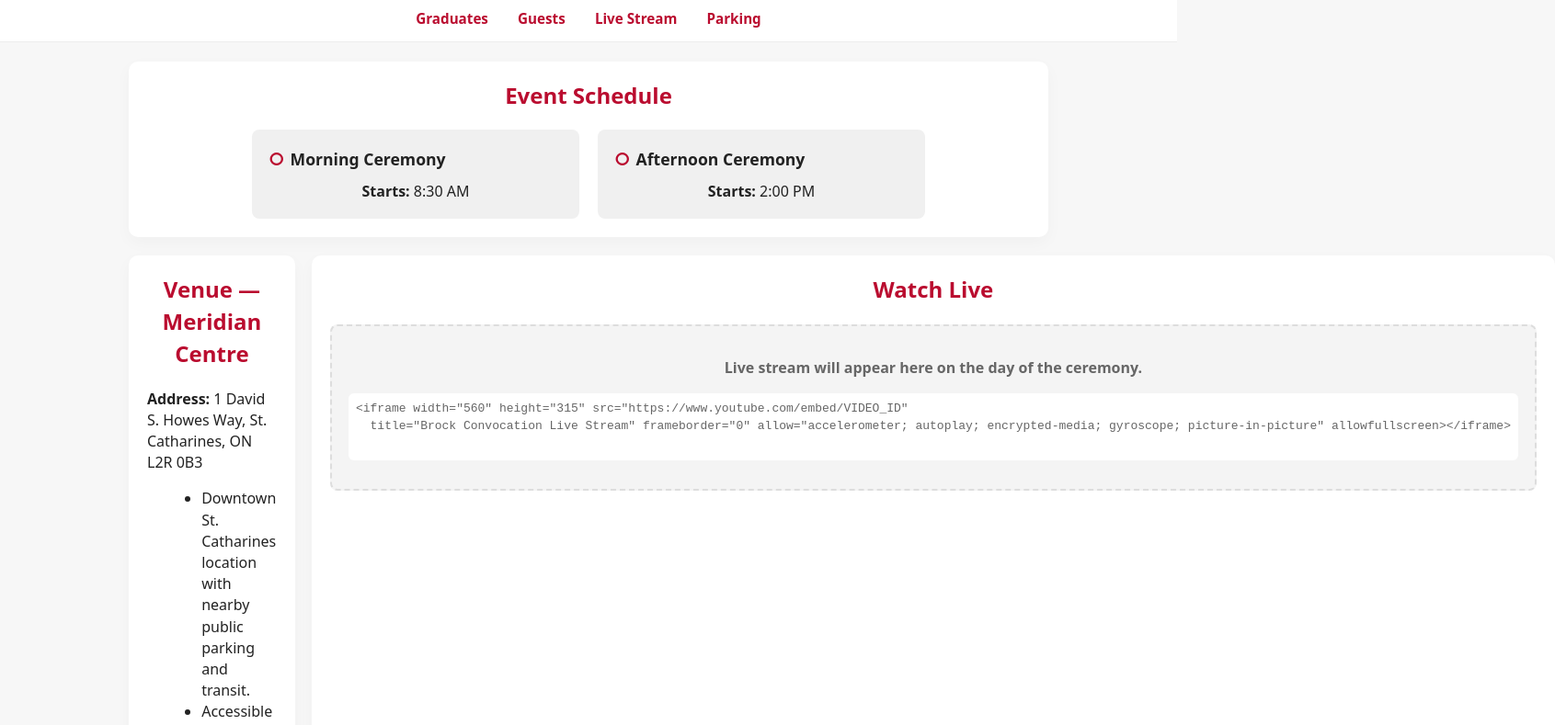
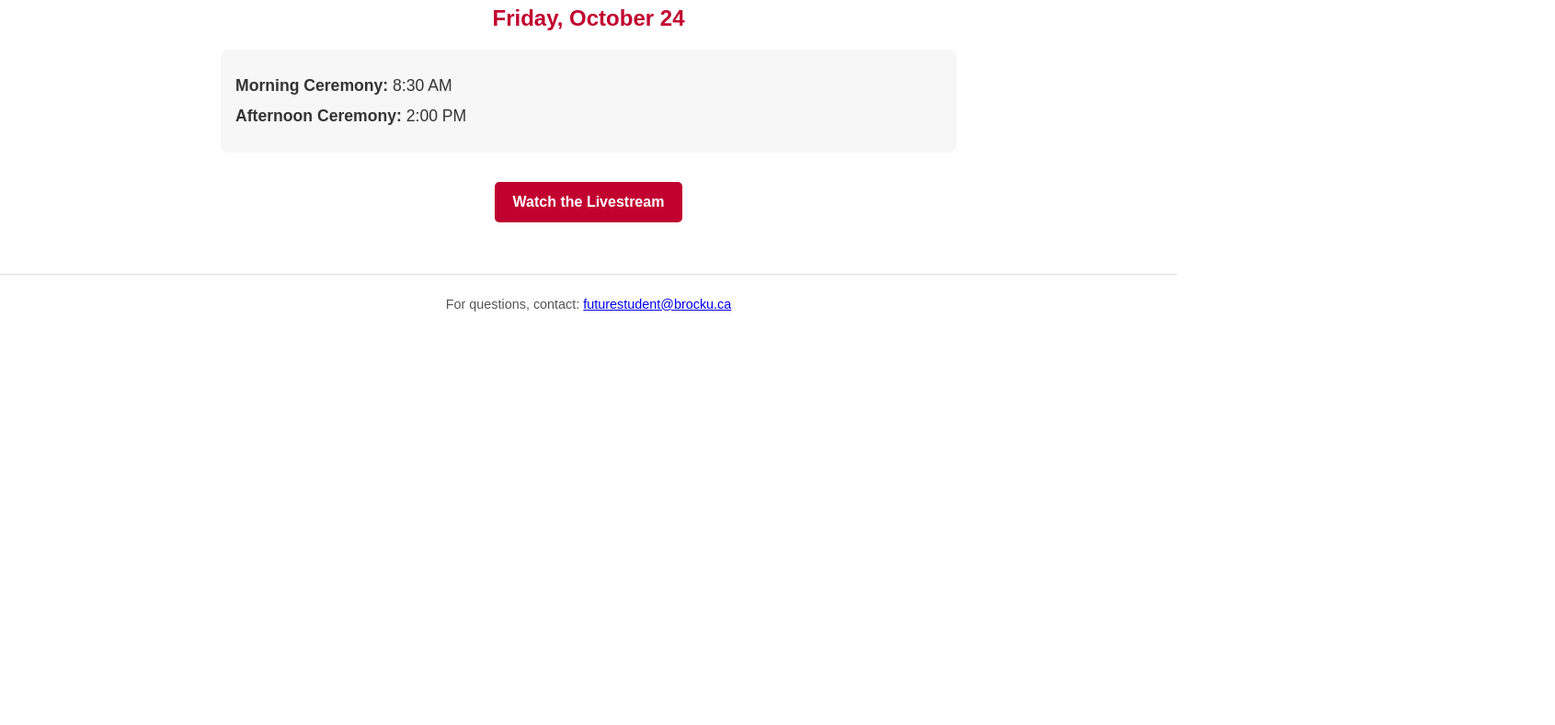
Before and after one commit to brockuniversityfall25/Convocation, a plain HTML site: page index.html in a window 1280 px wide. Shown: the part 179-968 px from the top of the page at 92% size, 1691 px wide, since content can reach past the window. After the commit the page ends 800 px from the top, so only its background shows below. Drawn offline with Linux system fonts and the light colour scheme.

Commit message:
Add files via upload

```diff
--- a/index.html
+++ b/index.html
@@ -1,169 +1,119 @@
 <!DOCTYPE html>
 <html lang="en">
 <head>
-<meta charset="utf-8" />
-<meta name="viewport" content="width=device-width,initial-scale=1" />
-<title>Brock University — Fall Convocation (Meridian Centre)</title>
+  <meta charset="UTF-8" />
+  <meta name="viewport" content="width=device-width, initial-scale=1.0" />
+  <title>Brock University Convocation</title>
   <style>
-  :root{
-    --brock-red:#BA0C2F;
-    --bg:#f7f7f7;
-    --text:#222;
-    --card:#f0f0f0;
-    --maxw:1000px;
-    font-family: system-ui, -apple-system, "Segoe UI", Roboto, "Helvetica Neue", Arial;
+    body {
+      font-family: Arial, Helvetica, sans-serif;
+      margin: 0;
+      padding: 0;
+      background-color: #ffffff;
+      color: #333;
     }
-  html { scroll-behavior: smooth; }
-  body { margin:0; background:var(--bg); color:var(--text); line-height:1.45; }
-  a.skip-link{ position:absolute; left:-999px; top:auto; width:1px; height:1px; overflow:hidden; }
-  a.skip-link:focus{ left:8px; top:8px; width:auto; height:auto; padding:8px 12px; background:#000; color:#fff; z-index:9999; border-radius:4px; text-decoration:none; }
 
-  /* Logo bar */
-  .logo-bar{ background:#fff; border-bottom:4px solid var(--brock-red); text-align:center; padding:10px 12px; }
-  .logo-bar img{ max-width:320px; height:auto; display:inline-block; }
+    header {
+      background-color: #c10230; /* Brock red */
+      color: white;
+      text-align: center;
+      padding: 1.5rem 1rem;
+      font-size: 1.8rem;
+      font-weight: bold;
+      letter-spacing: 2px;
+    }
 
-  /* Header */
-  header{ background:var(--brock-red); color:#fff; text-align:center; padding:28px 16px; }
-  header h1{ margin:0; font-size:1.9rem; letter-spacing:0.5px; }
-  header p{ margin:6px 0 0; }
+    main {
+      padding: 1.5rem;
+      max-width: 800px;
+      margin: 0 auto;
+    }
 
-  /* Navigation */
-  nav{ background:#fff; text-align:center; padding:12px 10px; box-shadow: 0 1px 0 rgba(0,0,0,0.04); position:sticky; top:0; z-index:50; }
-  nav a{ margin:0 14px; color:var(--brock-red); font-weight:600; text-decoration:none; font-size:0.95rem; }
-  nav a:focus, nav a:hover{ text-decoration:underline; outline-offset:2px; }
+    h1, h2 {
+      text-align: center;
+      color: #c10230;
+    }
 
-  .wrap{ max-width:var(--maxw); margin:22px auto; padding:0 16px; }
+    .schedule {
+      background: #f7f7f7;
+      padding: 1rem;
+      border-radius: 8px;
+      margin: 1rem 0;
+    }
 
-  .card{ background:#fff; border-radius:10px; padding:20px; box-shadow: 0 6px 18px rgba(0,0,0,0.03); margin-bottom:20px; }
-  h2{ color:var(--brock-red); margin-top:0; text-align:center; }
-  .schedule{ display:flex; gap:20px; justify-content:center; flex-wrap:wrap; margin-top:16px; }
-  .slot{ background:var(--card); padding:18px; border-radius:8px; width:320px; text-align:center; }
-  .slot h3{ margin:0; font-size:1.1rem; color:var(--text); display:flex; align-items:center; gap:6px; }
-  .slot h3::before{ content:"\25CB"; color:var(--brock-red); font-size:1.2rem; } /* Outline circle icon */
-  .slot p{ margin:10px 0 0; font-size:1rem; }
+    .schedule-item {
+      margin: 0.8rem 0;
+      font-size: 1.1rem;
+    }
 
-  .section{ margin-top:50px; }
-  ul{ margin:8px 0 0 1.2rem; }
-  .two-col{ display:grid; grid-template-columns:1fr 1fr; gap:18px; }
-  @media (max-width:760px){ .two-col{ grid-template-columns:1fr; } .slot{ width:100%; } }
+    .livestream {
+      text-align: center;
+      margin: 2rem 0;
+    }
 
-  .embed-placeholder{ background:#f4f4f4; border:2px dashed #ddd; border-radius:8px; padding:18px; text-align:center; color:#666; }
+    .livestream a {
+      display: inline-block;
+      background-color: #c10230;
+      color: white;
+      text-decoration: none;
+      padding: 0.8rem 1.2rem;
+      border-radius: 5px;
+      font-weight: bold;
+      transition: background-color 0.3s ease;
+    }
 
-  footer{ text-align:center; padding:18px; color:#666; font-size:0.95rem; margin:26px 0; }
-  footer a{ color:var(--brock-red); text-decoration:none; }
-  footer a:hover{text-decoration:underline;}
+    .livestream a:hover {
+      background-color: #a00026;
+    }
+
+    footer {
+      text-align: center;
+      font-size: 0.9rem;
+      color: #555;
+      padding: 1.5rem 1rem;
+      border-top: 1px solid #ddd;
+    }
+
+    /* Responsive design for phones */
+    @media (max-width: 600px) {
+      header {
+        font-size: 1.4rem;
+        padding: 1.2rem;
+      }
+
+      .schedule-item {
+        font-size: 1rem;
+      }
+
+      .livestream a {
+        width: 100%;
+        padding: 1rem;
+        font-size: 1rem;
+      }
+    }
   </style>
 </head>
 <body>
-
-<a class="skip-link" href="#maincontent">Skip to main content</a>
-
-<!-- Logo -->
-<div class="logo-bar" role="banner" aria-label="Brock University logo bar">
-  <img src="BROCK-LOGO.png" alt="Brock University horizontal logo">
-</div>
-
   <header>
-  <h1>Fall Convocation — Meridian Centre</h1>
-  <p>St. Catharines, Ontario • <strong>Friday, October 24</strong></p>
+    BROCK UNIVERSITY
   </header>
 
-<!-- Sticky Navigation -->
-<nav aria-label="Primary navigation">
-  <a href="#graduates">Graduates</a>
-  <a href="#guests">Guests</a>
-  <a href="#live-stream">Live Stream</a>
-  <a href="#parking">Parking</a>
-</nav>
+  <main>
+    <h1>Fall Convocation</h1>
+    <h2>Friday, October 24</h2>
 
-<main id="maincontent" tabindex="-1">
-
-  <!-- Schedule -->
-  <div class="wrap">
-    <section class="card" aria-labelledby="schedule-heading">
-      <h2 id="schedule-heading">Event Schedule</h2>
-      <div class="schedule" role="list" aria-label="Ceremony times">
-        <div class="slot" role="listitem">
-          <h3>Morning Ceremony</h3>
-          <p><strong>Starts:</strong> 8:30 AM</p>
-        </div>
-        <div class="slot" role="listitem">
-          <h3>Afternoon Ceremony</h3>
-          <p><strong>Starts:</strong> 2:00 PM</p>
-        </div>
-      </div>
+    <section class="schedule">
+      <div class="schedule-item"><strong>Morning Ceremony:</strong> 8:30 AM</div>
+      <div class="schedule-item"><strong>Afternoon Ceremony:</strong> 2:00 PM</div>
     </section>
 
-    <!-- Venue + Live -->
-    <div class="two-col">
-      <section class="card" aria-labelledby="venue-heading">
-        <h2 id="venue-heading">Venue — Meridian Centre</h2>
-        <p><strong>Address:</strong> 1 David S. Howes Way, St. Catharines, ON L2R 0B3</p>
-        <ul>
-          <li>Downtown St. Catharines location with nearby public parking and transit.</li>
-          <li>Accessible seating and elevators available — ask ushers for assistance.</li>
-          <li>Staff will direct arrivals to check-in and line-up areas.</li>
-        </ul>
-      </section>
-
-      <section class="card" id="live-stream" aria-labelledby="live-heading">
-        <h2 id="live-heading">Watch Live</h2>
-        <div class="embed-placeholder" role="region" aria-label="Live stream placeholder">
-          <p><strong>Live stream will appear here on the day of the ceremony.</strong></p>
-          <pre style="text-align:left; background:#fff; padding:8px; border-radius:6px; overflow:auto;">
-&lt;iframe width="560" height="315" src="https://www.youtube.com/embed/VIDEO_ID"
-  title="Brock Convocation Live Stream" frameborder="0" allow="accelerometer; autoplay; encrypted-media; gyroscope; picture-in-picture" allowfullscreen&gt;&lt;/iframe&gt;
-          </pre>
+    <div class="livestream">
+      <a href="YOUR_YOUTUBE_LIVE_LINK_HERE" target="_blank">Watch the Livestream</a>
     </div>
-      </section>
-    </div>
-
-    <!-- Graduates -->
-    <section class="card section" id="graduates" aria-labelledby="graduates-heading">
-      <h2 id="graduates-heading">Information for Graduates</h2>
-      <ul>
-        <li>Arrive ~1 hour before your ceremony.</li>
-        <li>Entrances: Main (St. Paul St.) or IceDogs Way. Staff will assist.</li>
-        <li>Pick up gowns/hoods prior to entering.</li>
-        <li>Faculty marshals direct line-up areas.</li>
-        <li>Professional photography will capture stage moments.</li>
-      </ul>
-    </section>
-
-    <!-- Guests -->
-    <section class="card section" id="guests" aria-labelledby="guests-heading">
-      <h2 id="guests-heading">Information for Guests</h2>
-      <ul>
-        <li>Doors open: Morning 7:30 AM | Afternoon 1:00 PM</li>
-        <li>Entrances: Either entrance; staff will assist with seating.</li>
-        <li>Accessible seating and elevator access available.</li>
-        <li>Follow venue policy for bags & prohibited items.</li>
-      </ul>
-    </section>
-
-    <!-- Parking -->
-    <section class="card section" id="parking" aria-labelledby="parking-heading">
-      <h2 id="parking-heading">Parking — Nearest Lots & Walking Times</h2>
-      <ul>
-        <li>Meridian Centre surface lots — ~2–5 min walk.</li>
-        <li>Downtown parking garage — ~3–7 min walk.</li>
-        <li>On-street metered parking — ~2–10 min walk.</li>
-        <li>Accessible drop-off/pick-up available at main entrance.</li>
-      </ul>
-    </section>
-
-    <!-- Contact -->
-    <section class="card section" aria-labelledby="contact-heading">
-      <h2 id="contact-heading">Contact</h2>
-      <p>Questions about attending Convocation? Email: <a href="mailto:futurestudent@brocku.ca">futurestudent@brocku.ca</a></p>
-    </section>
-  </div>
-
   </main>
 
-<footer role="contentinfo">
-  <p>© Brock University • Fall Convocation</p>
+  <footer>
+    For questions, contact: <a href="mailto:futurestudent@brocku.ca">futurestudent@brocku.ca</a>
   </footer>
-
 </body>
 </html>
```
Lines whose indentation alone changed are shown as unchanged.
